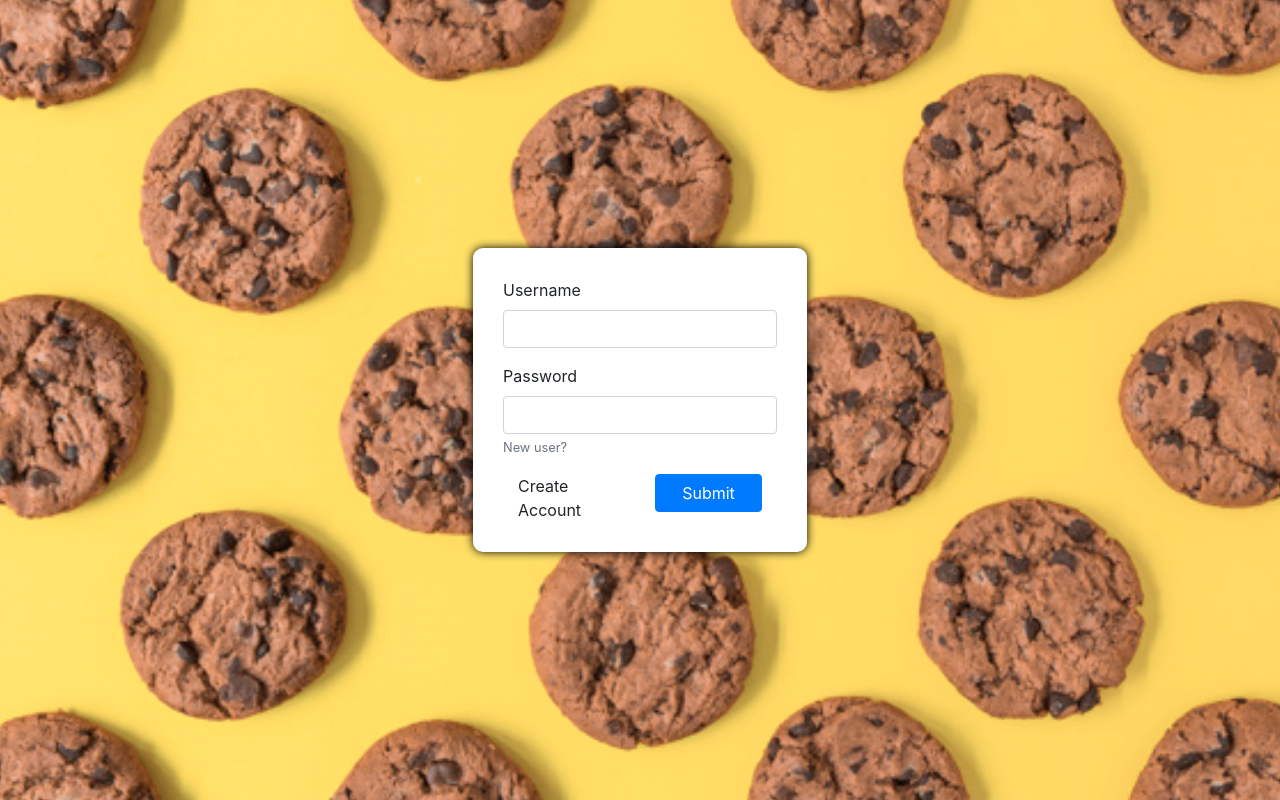
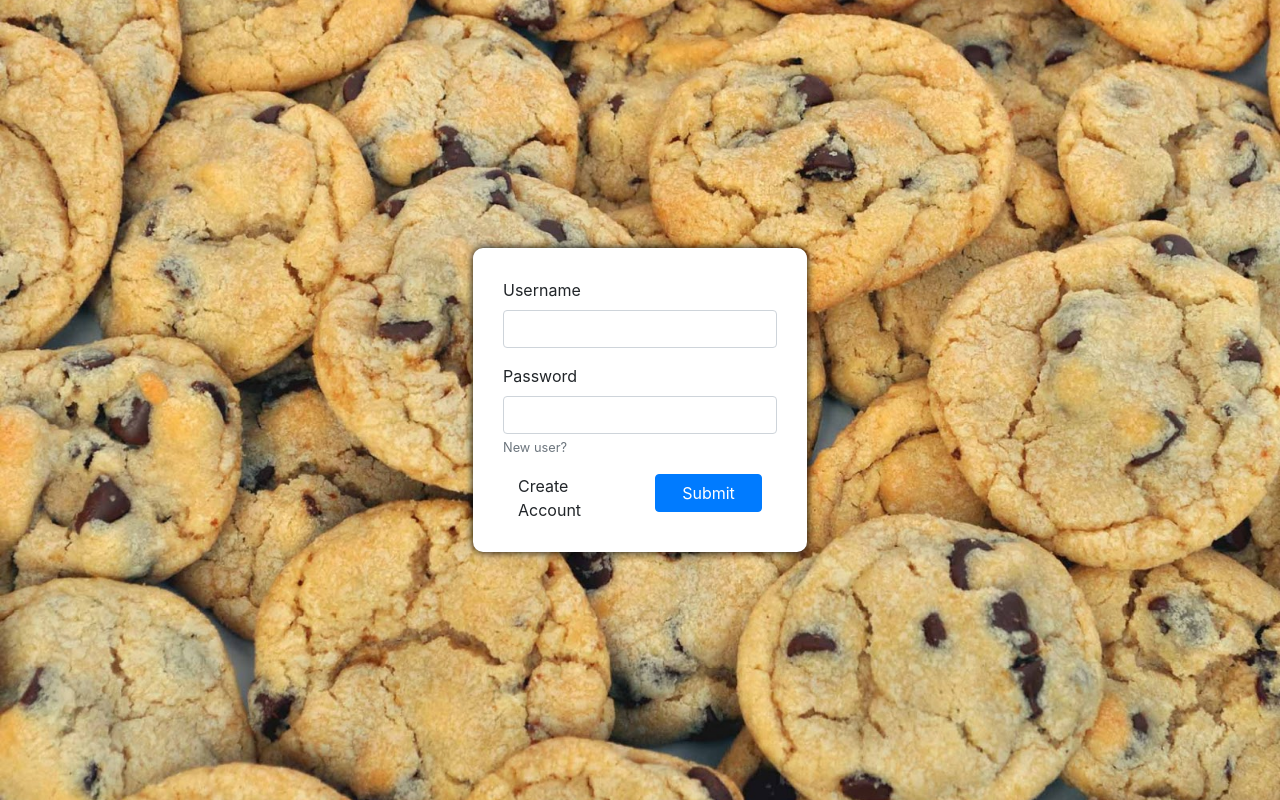
Before and after one commit to mangothief/COP4331-ContactManager, a PHP site: page / in a window 1280 px wide. Run offline with PHP 8.4, Linux system fonts and the light colour scheme.

Commit message:
Updated Background

```diff
--- a/css/login.css
+++ b/css/login.css
@@ -1,6 +1,6 @@
 .bg
 {
-    background-image: url('../images/cookieBackground.png');
+    background-image: url('../images/cookieBackground.jpg');
     background-attachment: fixed;
     background-position: center;
     background-repeat: no-repeat;
```
Also changed, not shown: images/cookieBackground.jpg (added).
